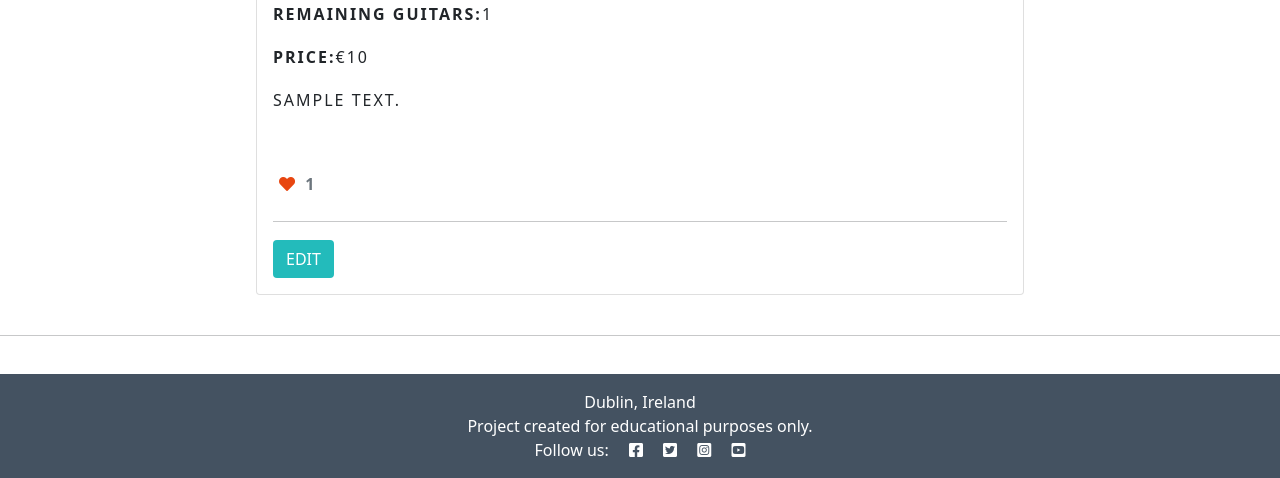
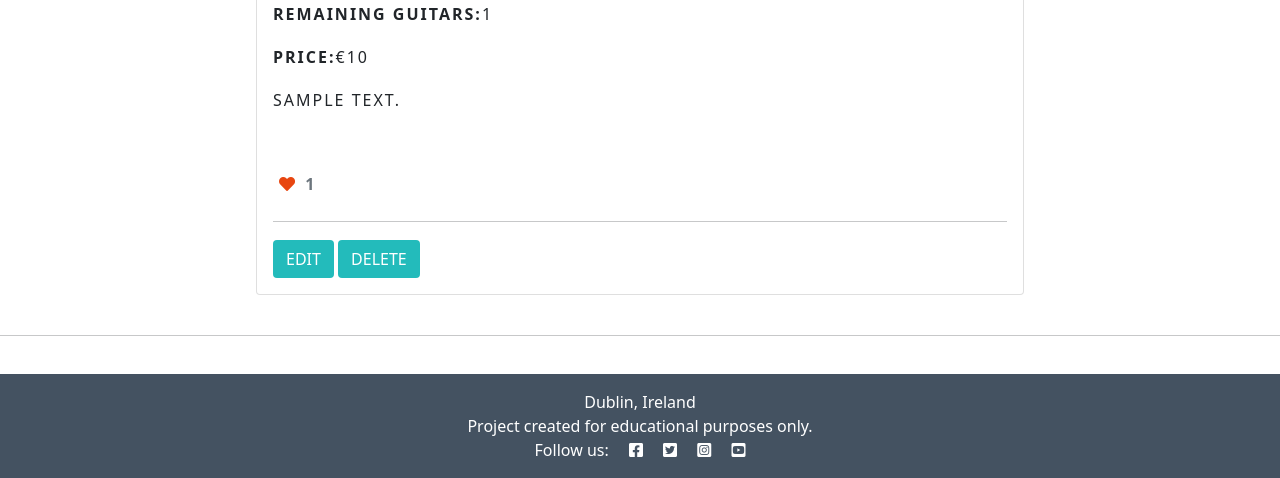
Before and after one commit to sbnn3/funny_blog, a Django app: a page that uses templates/guitars-post.html in a window 1280 px wide. Shown: the part 322-800 px from the top of the page. Run offline with Django 3.2, Linux system fonts and the light colour scheme; a user stored in the database is signed in; tables that the repository leaves empty hold one stand-in row (values such as "Sample post"); some libraries are stand-ins or nearby versions.

Commit message:
Added delete button to guitars-post.html file

```diff
--- a/templates/guitars-post.html
+++ b/templates/guitars-post.html
@@ -44,7 +44,8 @@
                         <hr/>
                         <button onclick="location.href='{% url 'edit-guitar' guitars.slug %}'"
                         type="button" class="btn btn-signup right">EDIT</button>
-
+                        <button onclick="location.href='{% url 'delete-guitar' guitars.slug %}'"
+                        type="button" class="btn btn-signup right">DELETE</button>
                         {% endif %}
                     </div>
                 </div>
```
